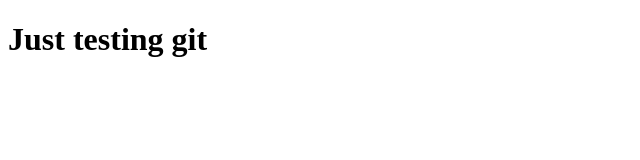
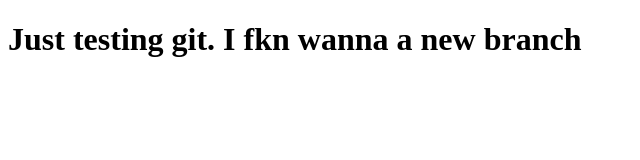
Before and after one commit to ArtemRomaniuk/Laboratorna-2, a plain HTML site: page index.html in a window 1280 px wide. Shown: the whole page, without its empty margins (0-640 px from the left). Drawn offline with Linux system fonts and the light colour scheme.

Commit message:
i wanna a new fkn branch

```diff
--- a/index.html
+++ b/index.html
@@ -6,6 +6,6 @@
     <title>Laboratorna 2</title>
 </head>
 <body>
-    <h1>Just testing git</h1>
+    <h1>Just testing git. I fkn wanna a new branch</h1>
 </body>
 </html>
```
